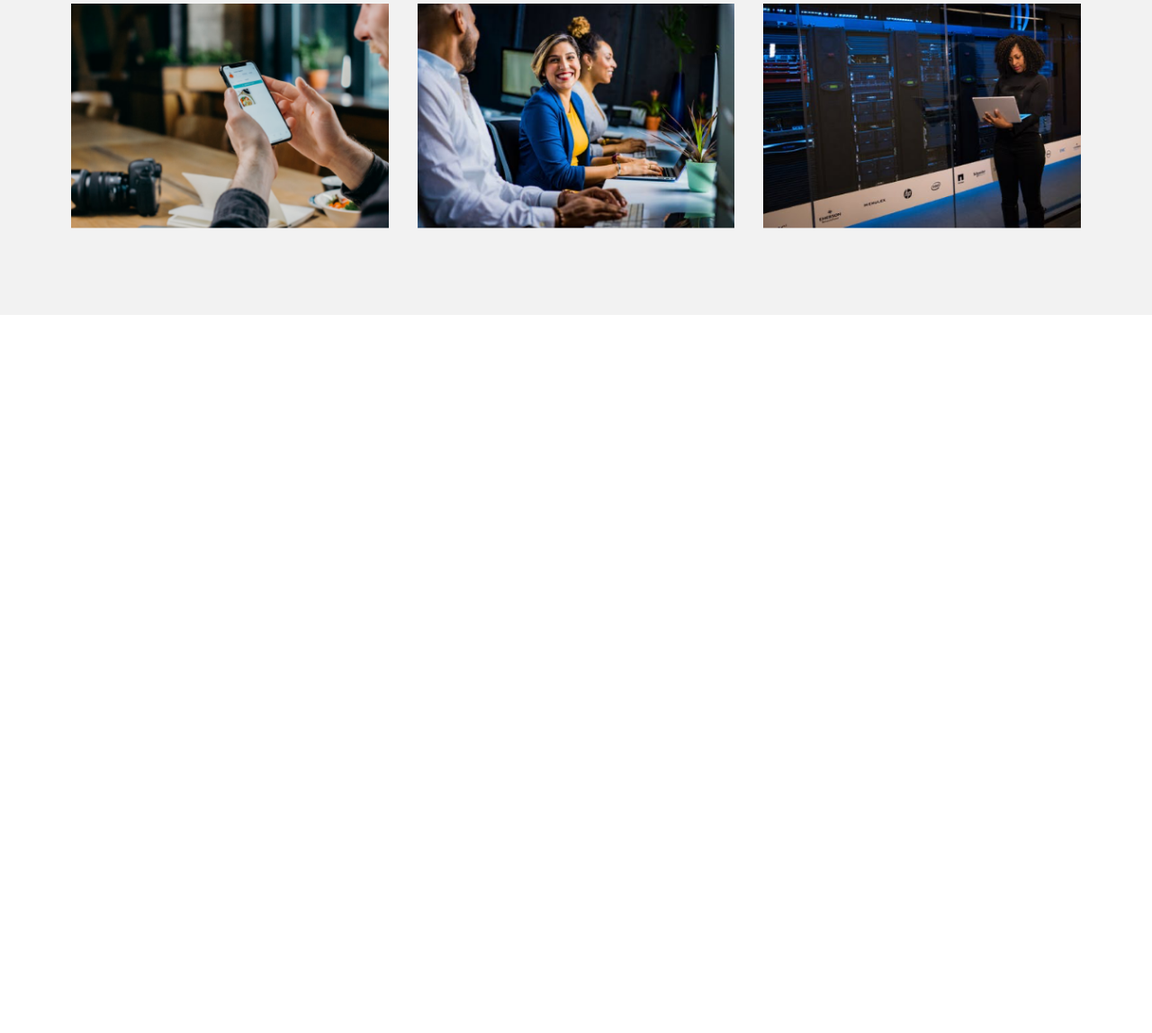
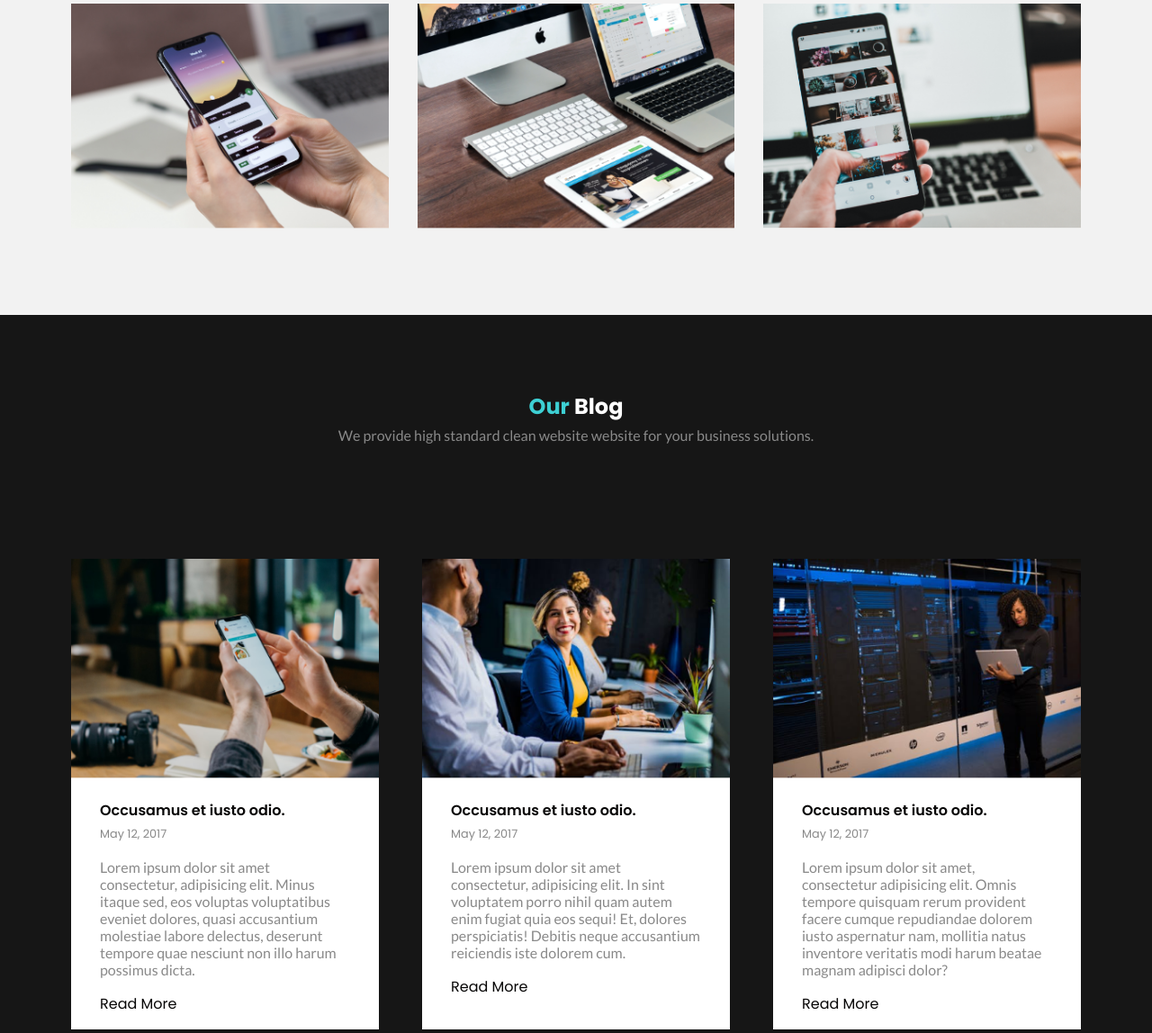
Before and after one commit to glfaisal/portfolio-repo, a plain HTML site: page index.html in a window 1280 px wide. Shown: the part 4195-5343 px from the top of the page at 90% size. Before the commit the page ends 4545 px from the top, so only its background shows below. Drawn offline with nearby package versions, Linux system fonts and the light colour scheme.

Commit message:
added and styled the blog section

```diff
--- a/css/styles.css
+++ b/css/styles.css
@@ -333,3 +333,64 @@ section.work .card-wrapper .card img {
     height: 100%;
     width: 100%;
 }
+
+section.blog {
+    background: var(--dark-color);
+    clip-path: polygon(0 0, 100% 0, 100% 100%, 67% 90%, 0 100%);
+    padding-bottom: 12rem;
+}
+
+section.blog .section-heading {
+    color: var(--pure-color);
+}
+
+section.blog .card-wrapper {
+    display: grid;
+    grid-template-columns: repeat(3, 1fr);
+    grid-gap: 3rem;
+}
+
+section.blog .card-wrapper .card {
+    background: var(--pure-color);
+}
+
+section.blog .card-wrapper .card .img-wrapper img {
+     width: 100%;
+     height: 100%;
+     object-fit: cover;
+}
+
+section.blog .card-wrapper .card .card-content {
+    padding: 1rem 2rem 1rem 2rem;
+}
+
+section.blog .card-wrapper .card .card-content h1 {
+    font-size: 1rem;
+    font-weight: 600;
+}
+
+section.blog .card-wrapper .card .card-content a {
+    color: var(--secondary-color);
+    text-decoration: none;
+    transition: all .3s ease;
+}
+
+section.blog .card-wrapper .card .card-content a:hover {
+    color: var(--primary-color);
+}
+
+section.blog .card-wrapper .card .card-content span {
+    color: var(--text-color);
+    font-size: 0.8rem;
+}
+
+section.blog .card-wrapper .card .card-content p {
+    font-family: 'Lato', serif;
+    color: var(--text-color);
+    margin-top: 1rem;
+    margin-bottom: 1rem;
+}
+
+section.blog .card-wrapper .card .card-content a.read-more {
+    font-size: 0.8rem;
+}
--- a/index.html
+++ b/index.html
@@ -208,7 +208,6 @@
         <div class="slider-dots"></div>
       </div>
     </section>
-
     <section class="work">
       <div class="container">
         <h1 class="section-heading"><span>Our</span> Works</h1>
@@ -242,21 +241,87 @@
               <span>Category</span>
               <a href="#">Web Development</a>
             </div>
-            <img src="images/article-ph-1.png" alt="" />
+            <img src="images/ph-3.png" alt="" />
           </div>
           <div class="card">
             <div class="overlay">
               <span>Category</span>
               <a href="#">Web Development</a>
             </div>
-            <img src="images/article-ph-2.png" alt="" />
+            <img src="images/ph-2.png" alt="" />
           </div>
           <div class="card">
             <div class="overlay">
               <span>Category</span>
               <a href="#">Web Development</a>
             </div>
-            <img src="images/article-ph-3.png" alt="" />
+            <img src="images/ph-1.png" alt="" />
+          </div>
+        </div>
+      </div>
+    </section>
+    <section class="blog">
+      <div class="container">
+        <h1 class="section-heading"><span>Our</span> Blog</h1>
+        <p>
+          We provide high standard clean website website for your business
+          solutions.
+        </p>
+
+        <div class="card-wrapper">
+          <div class="card">
+            <div class="img-wrapper">
+              <img src="images/article-ph-1.png" alt="" />
+            </div>
+            <div class="card-content">
+              <a href="#">
+                <h1>Occusamus et iusto odio.</h1>
+              </a>
+              <span>May 12, 2017</span>
+              <p>
+                Lorem ipsum dolor sit amet consectetur, adipisicing elit. Minus
+                itaque sed, eos voluptas voluptatibus eveniet dolores, quasi
+                accusantium molestiae labore delectus, deserunt tempore quae
+                nesciunt non illo harum possimus dicta.
+              </p>
+              <a href="#">Read More</a>
+            </div>
+          </div>
+          <div class="card">
+            <div class="img-wrapper">
+              <img src="images/article-ph-2.png" alt="" />
+            </div>
+            <div class="card-content">
+              <a href="#">
+                <h1>Occusamus et iusto odio.</h1>
+              </a>
+              <span>May 12, 2017</span>
+              <p>
+                Lorem ipsum dolor sit amet consectetur, adipisicing elit. In
+                sint voluptatem porro nihil quam autem enim fugiat quia eos
+                sequi! Et, dolores perspiciatis! Debitis neque accusantium
+                reiciendis iste dolorem cum.
+              </p>
+              <a href="#">Read More</a>
+            </div>
+          </div>
+          <div class="card">
+            <div class="img-wrapper">
+              <img src="images/article-ph-3.png" alt="" />
+            </div>
+            <div class="card-content">
+              <a href="#">
+                <h1>Occusamus et iusto odio.</h1>
+              </a>
+              <span>May 12, 2017</span>
+              <p>
+                Lorem ipsum dolor sit amet, consectetur adipisicing elit. Omnis
+                tempore quisquam rerum provident facere cumque repudiandae
+                dolorem iusto aspernatur nam, mollitia natus inventore veritatis
+                modi harum beatae magnam adipisci dolor?
+              </p>
+              <a href="#">Read More</a>
+            </div>
           </div>
         </div>
       </div>
```
